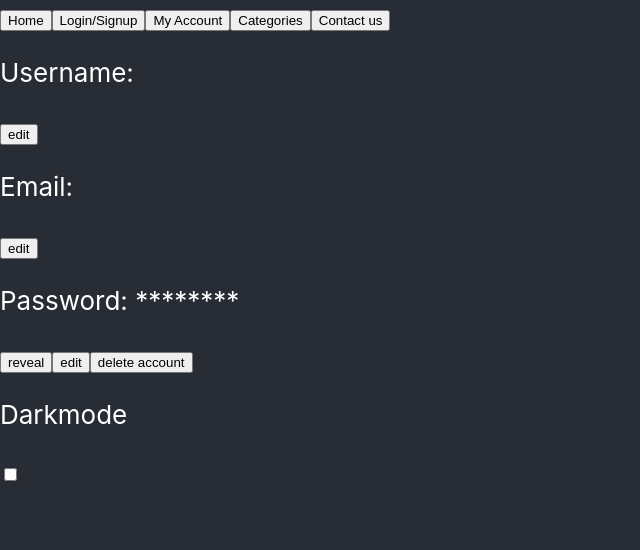
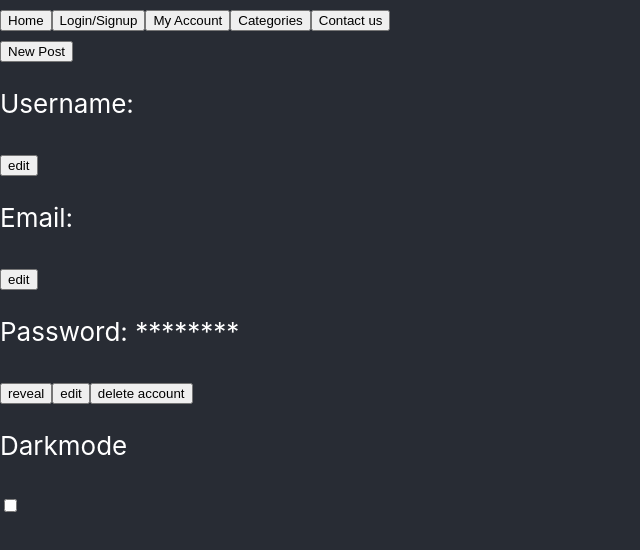
Before and after one commit to jacobknighj12/whatJob, a React (Create React App) app in the folder what-job-react/: page /Account in a window 1280 px wide. Shown: the top 550 px of the page, without its empty margins (0-640 px from the left). Built offline with nearby package versions, Linux system fonts and the light colour scheme.

Commit message:
newposts link added to my account next to my posts list

```diff
--- a/what-job-react/src/components/AccountPage.js
+++ b/what-job-react/src/components/AccountPage.js
@@ -3,7 +3,9 @@ import React from 'react'
 export function AccountPage(props) {
     return (
         <div>
-            <div className='MyPosts'>
+            <div className='MyPosts'><a href='/NewPost'>
+                <button>New Post</button>
+            </a>
                 {/* Api fetch call to get this users posts */}
 
             </div>
```
